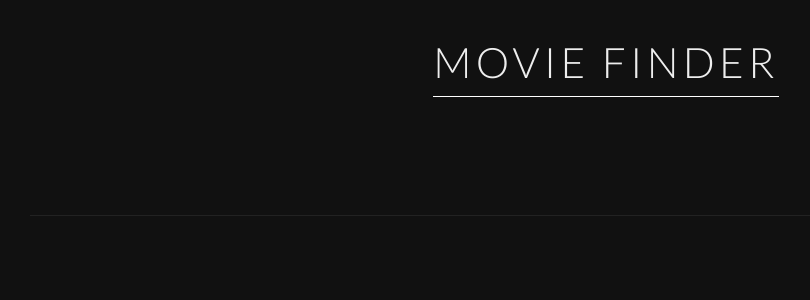
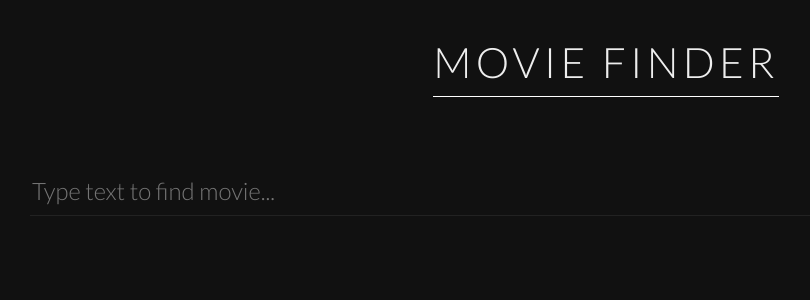
Before and after one commit to MateuszHeluszka/movie-finder, a React (Create React App) app: page / in a window 1280 px wide. Shown: the top 300 px of the page, without its empty margins (34-844 px from the left). Built offline with nearby package versions, Linux system fonts and the light colour scheme.

Commit message:
SearchBar placeholder

```diff
--- a/src/components/molecules/SearchBar/index.js
+++ b/src/components/molecules/SearchBar/index.js
@@ -8,6 +8,10 @@ export default props => (
     {props.loading === true && (
       <img src={loader} className="loader" alt="Loader" />
     )}
-    <Input onChange={props.onChange} value={props.value} />
+    <Input
+      placeholder="Type text to find movie..."
+      onChange={props.onChange}
+      value={props.value}
+    />
   </section>
 );
```
